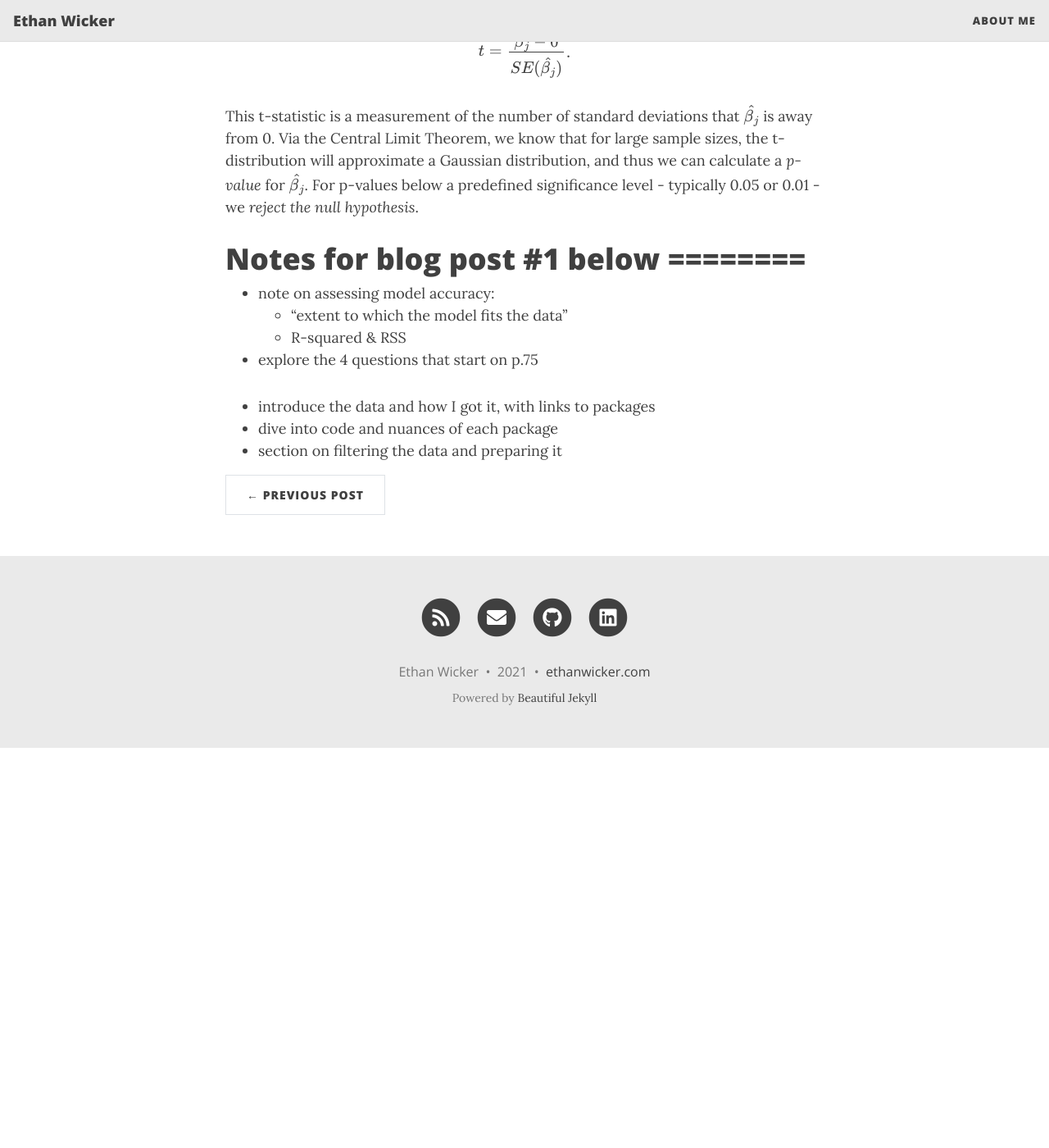
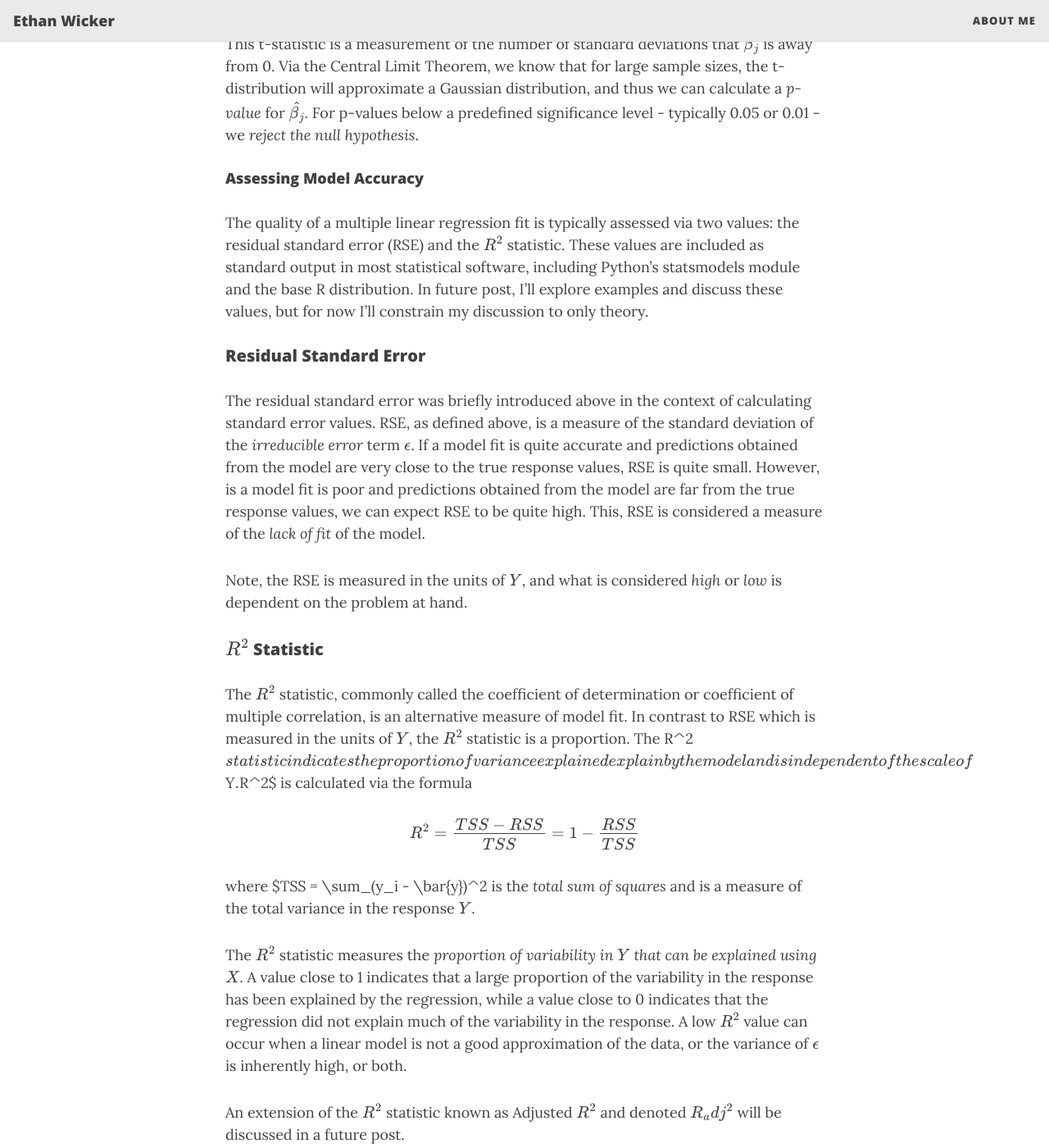
Before and after one commit to ethanwicker/ethanwicker.github.io, a Jekyll site: the page built from _posts/2021-01-08-multiple-linear-regression-001.md, in a window 1280 px wide and 1400 px high, scrolled down 3224 px. Shown: the whole window at 82% size. Built offline with Jekyll 4.4.1, drawn with Linux system fonts in a browser that asks for light colours; nearby versions of some CDN libraries; formulas are drawn with MathJax 3; before the commit the page ends 4136 px from its top, so only the background shows below that; some of the changed text lies outside the part shown.

Commit message:
Updating post

```diff
--- a/_posts/2021-01-08-multiple-linear-regression-001.md
+++ b/_posts/2021-01-08-multiple-linear-regression-001.md
@@ -1,19 +1,15 @@
 ---
 layout: post
-title: "Multiple Linear Regression in Python #1"
+title: "Multiple Linear Regression #1, An Introduction"
 subtitle: An Exploration and Comparison of scikit-learn vs. statsmodels
 comments: false
 ---
-
-### Maybe in this post mention inspiration and modeled after ISL text
-
-### Maybe write this intro and have my test post be a comparison of Python methods with code
 
 Multiple linear regression is an extension of the simple linear regression model.  In its simplest form it is a relatively inflexible method that can produce insightful results and accurate predictions under certain conditions.  However, multiple linear regression has also been shown to be highly extensible, and many of these extensions (such as ridge regression, lasso regression, and logistic regression) vastly expand the usefulness and applicability of the linear regression paradigm.
 
 In this post, I'll briefly introduce the multiple linear regression model.  I'll discuss fitting of the model, estimating coefficients, and assessing model accuracy.  Lastly, I'll also compare and contrast the Python packages scikit-learn and statsmodels as they relate to statistical inference and prediction using the multiple linear regression model.  For this brief introduction, I'll constrain myself to only considering quantitative predictors.  In future posts, qualitative predictors as well as interaction terms will be explored.
 
-### Brief Introduction to Multiple Linear Regression
+#### Multiple Linear Regression
 
 In contrast to simple linear regression, multiple linear regression is able to handle multiple predictor variables, which is a much more common situation in practice.  In general, the multiple linear regression model takes the form
 
@@ -37,6 +33,8 @@
 | :--: |
 | <sub><sup>**Source:** *Gareth James, Daniela Witten, Trevor Hastie, Robert Tibshirani. An Introduction to Statistical Learning: with Applications in R. New York: Springer, 2013.* |
 
+##### Standard Errors
+
 After finding our estimated coefficients $\hat{\beta_0}$, $\hat{\beta_1}$,..., $\hat{\beta_p}$, it is natural to wonder how accurately each value estimates the true values $\beta_0$, $\beta_1$,..., $\beta_p$.  In general, the *standard error* of the estimate can be calculated to answer this question.  To continue with the comparison to simple linear regression, the intercept estimate $\hat{\beta_0}$ and the coefficient estimate $\hat{\beta_1}$ under this model can be computed via the following formulas:
 
 $$
@@ -49,6 +47,8 @@
 where $\sigma^2 = Var(\epsilon)$.
 
 Note, these standard error formulas assume that the errors $\epsilon_i$ for each observation are uncorrelated and have the same variance $\sigma^2$.  This assumption is rare in practice, but these standard error estimations still turn out to be a good approximation.  Similarly, in general, $\sigma^2$ is typically not known, but can be estimated from the data.  This estimation is known as the *residual standard error* and is given by $RSE = \sqrt{RSS/(n-2)}$.
+
+##### Confidence Intervals and Hypothesis Testing
 
 Returning to the multiple linear regression model, standard errors can also be used to computer confidence intervals and perform hypothesis tests.  For linear regression, a 95% confidence interval for $\beta_j$ is approximately equivalent to
 
@@ -84,15 +84,109 @@
 
 This t-statistic is a measurement of the number of standard deviations that $\hat{\beta_j}$ is away from 0.  Via the Central Limit Theorem, we know that for large sample sizes, the t-distribution will approximate a Gaussian distribution, and thus we can calculate a *p-value* for $\hat{\beta_j}$.  For p-values below a predefined significance level - typically 0.05 or 0.01 - we *reject the null hypothesis*.
 
+#### Assessing Model Accuracy
 
+The quality of a multiple linear regression fit is typically assessed via two values: the residual standard error (RSE) and the $R^2$ statistic.  These values are included as standard output in most statistical software, including Python's statsmodels module and the base R distribution.  In future post, I'll explore examples and discuss these values, but for now I'll constrain my discussion to only theory.
 
+##### Residual Standard Error
 
+The residual standard error was briefly introduced above in the context of calculating standard error values.  RSE, as defined above, is a measure of the standard deviation of the *irreducible error* term $\epsilon$.  If a model fit is quite accurate and predictions obtained from the model are very close to the true response values, RSE is quite small.  However, is a model fit is poor and predictions obtained from the model are far from the true response values, we can expect RSE to be quite high.  This, RSE is considered a measure of the *lack of fit* of the model.
 
+Note, the RSE is measured in the units of $Y$, and what is considered *high* or *low* is dependent on the problem at hand.
+
+##### $R^2$ Statistic
+
+The $R^2$ statistic, commonly called the coefficient of determination or coefficient of multiple correlation, is an alternative measure of model fit.  In contrast to RSE which is measured in the units of $Y$, the $R^2$ statistic is a proportion.  The R^2$ statistic indicates the proportion of variance explained explain by the model and is independent of the scale of $Y$.  $R^2$ is calculated via the formula
+
+$$
+\begin{aligned}
+R^2 = \frac{TSS - RSS}{TSS} = 1 - \frac{RSS}{TSS}
+\end{aligned}
+$$
+
+where $TSS = \sum_(y_i - \bar{y})^2 is the *total sum of squares* and is a measure of the total variance in the response $Y$.
+
+The $R^2$ statistic measures the *proportion of variability in* $Y$ *that can be explained using* $X$.  A value close to 1 indicates that a large proportion of the variability in the response has been explained by the regression, while a value close to 0 indicates that the regression did not explain much of the variability in the response.  A low $R^2$ value can occur when a linear model is not a good approximation of the data, or the variance of $\epsilon$ is inherently high, or both.
+
+An extension of the $R^2$ statistic known as Adjusted $R^2$ and denoted $R_adj^2$ will be discussed in a future post.
+
+#### Determining if a Relationship Exists Between the Response and Predictors
+
+A question we have yet to explore is that of whether there exists a relationship between the response and predictor variables.  It might be tempting to use the individual predictor p-values discussed above to make this assessment and claim that if any individual predictor p-values are small, then at least one of the predictors is related to the response.  However, this logic is flawed, especially when the number of predictors $p$ is large.  As the number of predictors increases, the chance that the p-value of a single predictor will appear significant increases, even if there is no true association between the predictors and the response.
+
+Fortunately, the *F-statistic* does not suffer from this problem, as it adjusts for the number of predictors.
+
+Mathematically, determining if a relationship exists between the response and predictor variables is equivalent to the null hypothesis
+
+$$
+\begin{aligned}
+H_0: \beta_1 = \beta_2 = ... = \beta_p = 0
+\end{aligned}
+$$
+
+versus the alternative
+
+$$
+\begin{aligned}
+H_a: at least one \beta_j is non-zero.
+\end{aligned}
+$$
+
+This hypothesis test is performed by calculating the F-statistic,
+
+$$
+\begin{aligned}
+F = \frac{(TSS - RSS)/p}{RSS/(n-p-1)}
+\end{aligned}
+$$
+
+If the assumptions of the linear model are correct, we can show that
+
+$$
+\begin{aligned}
+E{RSS/n-p-1} = \sigma^2
+\end{aligned}
+$$
+
+and that, provided $H_0$ is true,
+
+$$
+\begin{aligned}
+E{(TSS - RSS)/p} = \sigma^2,
+\end{aligned}
+$$
+
+where $E{X}$ indicates the *expected value*.
+
+When there is no relationship between the response and the predictors, we expect the F-statistic to be close to 1.  However, when $H_a$ is true, then $E{(TSS - RSS)/p} > \sigma^2$, and we expect F to be greater than 1.
+
+To determine whether to reject the null hypothesis, we can calculate a p-value from the resulting F-statistic.  When $H_0$ is true and either the errors $\epsilon_i$ have a normal distribution, or the sample size $n$ is large, the F-statistic follows an F-distribution.  Dependent on the calculated p-value, we can either reject the null hypothesis and claim there is a relationship between the response and the predictors, or not reject the null hypothesis and make so such claim.
+
+In the event where the F-statistic is low and we cannot claim that a relationship exists between the response and the predictors, we should not interpret any individual predictor p-values as significant, even if some p-values are low.
 
 # Notes for blog post #1 below ========
+$$
+\begin{aligned}
 
+\end{aligned}
+$$
 
+# Still to write
+Update the intro with what I'm going to go through
 
+ Assessing model accuracy -> RSE and R-squared
+Some important questions:
+1. Is there a relationship between response and predictors --> F-statistic, can be done on all or a subset of predictors
+IMPORTANT: CANNOT JUST look at individual p-values, need to look at F-statistic.  After all, it seems likely that if any one of the p-values for the individual variables is very small, then at least one of the predictors is related to the response. However, this logic is flawed, especially when the number of predictors p is large.
+
+2. Deciding on important variables:
+variable selection methods -> mention what they are but discuss later
+
+3. Model fit: same as assesing model accuracy, can just leave there
+
+4. predictions: how to make, confidence intervals vs prediction intervals
+
+consider some headers above
 
 
 
```
